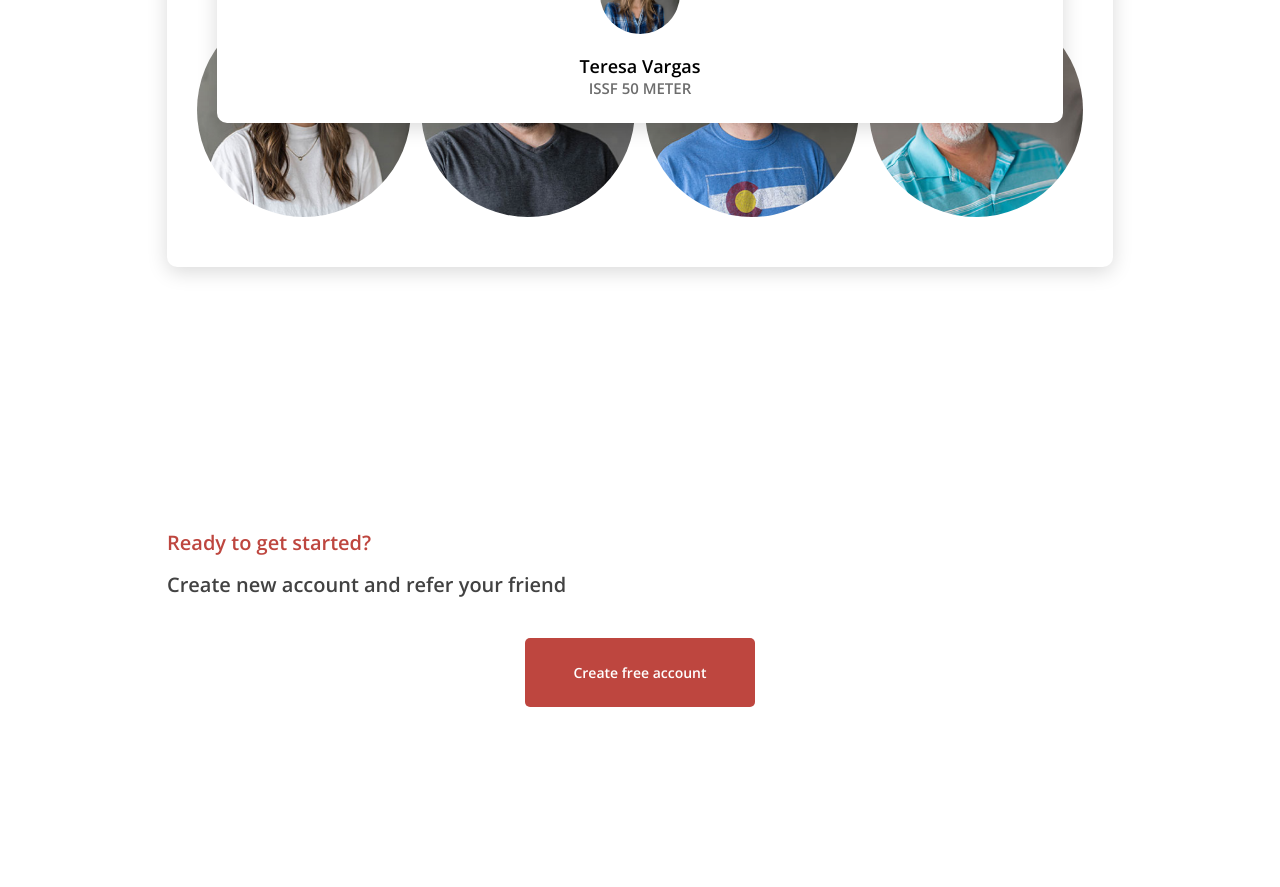
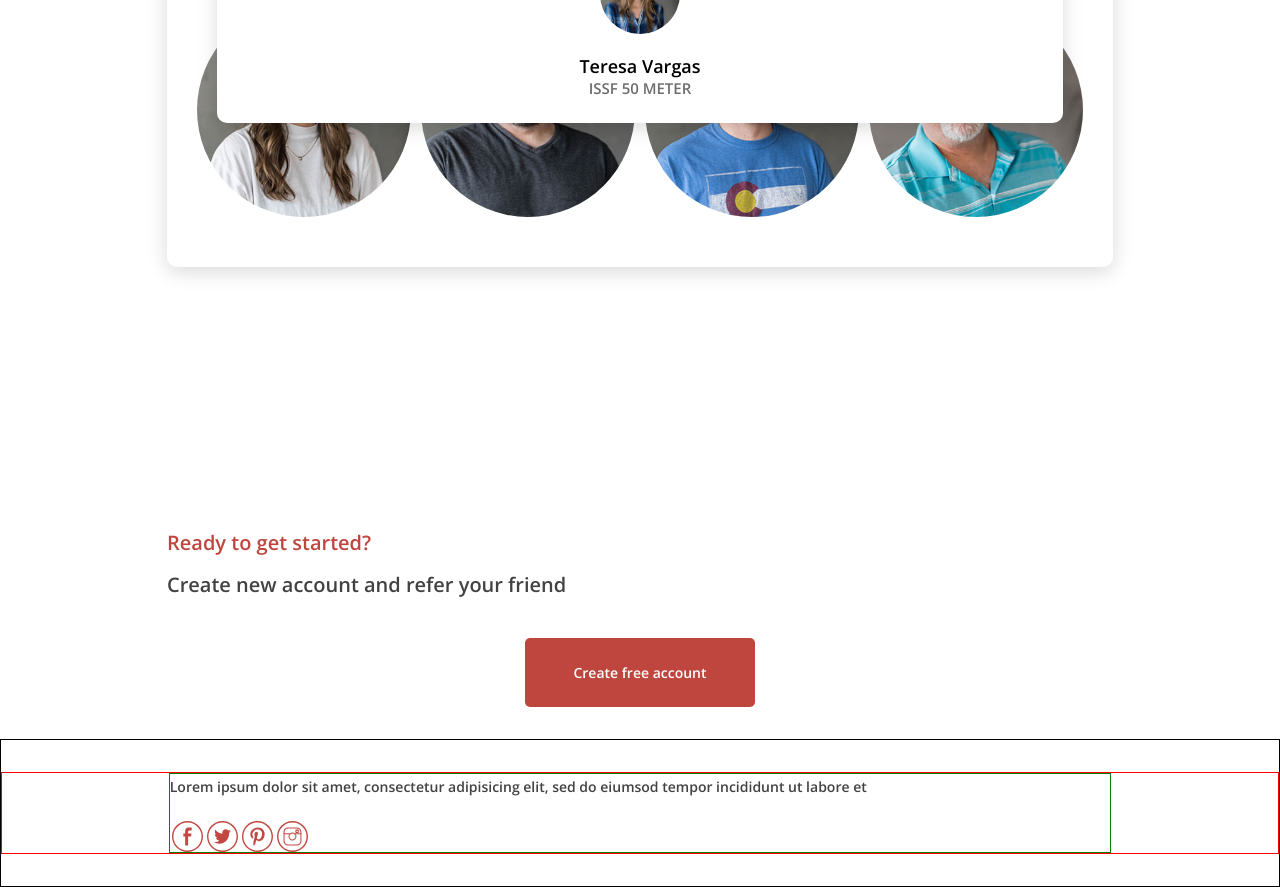
Before and after one commit to NursultanMK/shooting-fox, a website: page app/index.html in a window 1280 px wide. Shown: the part 3797-4684 px from the top of the page. Before the commit the page ends 4536 px from the top, so only its background shows below. Drawn offline with nearby package versions, Linux system fonts and the light colour scheme; a web font is replaced by a local one.

Commit message:
create social link block

```diff
--- a/app/index.html
+++ b/app/index.html
@@ -213,6 +213,31 @@
             </div>
         </div>
     </main>
+<footer class="l-body__footer l-footer">
+    <div class="l-footer__inner">
+        <div class="c-connection-block">
+            <article class="c-connection-block__text">
+                Lorem ipsum dolor sit amet, consectetur
+                adipisicing elit, sed do eiumsod tempor
+                incididunt ut labore et
+            </article>
+            <ul class="c-social-links">
+                <li class="c-social-links__item">
+                    <img class="c-social-links__icon" src="images/facebook.svg" alt="Facebook">
+                </li>
+                <li class="c-social-links__item">
+                    <img class="c-social-links__icon" src="images/twitter.svg" alt="Twitter">
+                </li>
+                <li class="c-social-links__item">
+                    <img class="c-social-links__icon" src="images/pinterest.svg" alt="Pinterest">
+                </li>
+                <li class="c-social-links__item">
+                    <img class="c-social-links__icon" src="images/instagram.svg" alt="Instagram">
+                </li>
+            </ul>
+        </div>
+    </div>
+</footer>
 </body>
     <script
             src="https://code.jquery.com/jquery-3.3.1.min.js"
--- /dev/null
+++ b/app/scss/components/_c-connection-block.scss
@@ -0,0 +1,11 @@
+.c-connection-block {
+  border: 1px solid green;
+
+  &__text {
+    line-height: 1.8;
+    font-size: 14px;
+    margin-bottom: 2.2rem;
+    color: $text-color;
+    font-weight: 600;
+  }
+}
--- /dev/null
+++ b/app/scss/components/_c-social-links.scss
@@ -0,0 +1,15 @@
+.c-social-links {
+  display: flex;
+
+  &__item {
+    width: 3.5rem;
+    padding: 0 0.2rem;
+  }
+
+  &__icon {
+    width: 100%;
+    display: flex;
+    justify-content: center;
+    align-items: center;
+  }
+}
--- a/app/scss/layout/_l-body.scss
+++ b/app/scss/layout/_l-body.scss
@@ -8,4 +8,8 @@
   &__main {
     z-index: 9980;
   }
+
+  &__footer {
+    z-index: 9980;
+  }
 }
--- a/app/scss/layout/_l-footer.scss
+++ b/app/scss/layout/_l-footer.scss
@@ -0,0 +1,10 @@
+.l-footer {
+  border: 1px solid black;
+  padding-top: 3.2rem;
+  padding-bottom: 3.2rem;
+
+  &__inner {
+    @include container;
+    border: 1px solid red;
+  }
+}
--- a/app/scss/main.scss
+++ b/app/scss/main.scss
@@ -12,6 +12,7 @@
 // Components
 @import
   "components/c-account",
+  "components/c-connection-block",
   "components/c-description-icons",
   "components/c-features-description",
   "components/c-features-info",
@@ -22,7 +23,8 @@
   "components/c-navigation",
   "components/c-play-button",
   "components/c-premium",
-  "components/c-resources-description";
+  "components/c-resources-description",
+  "components/c-social-links";
 
 // Layout
 @import
```
Also changed, not shown: app/css/main.css, app/images/facebook.svg (added), app/images/instagram.svg (added), app/images/pinterest.svg (added), app/images/twitter.svg (added).
